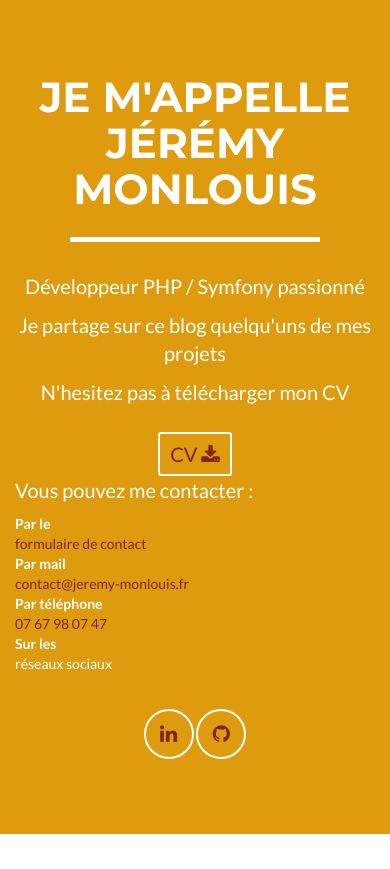
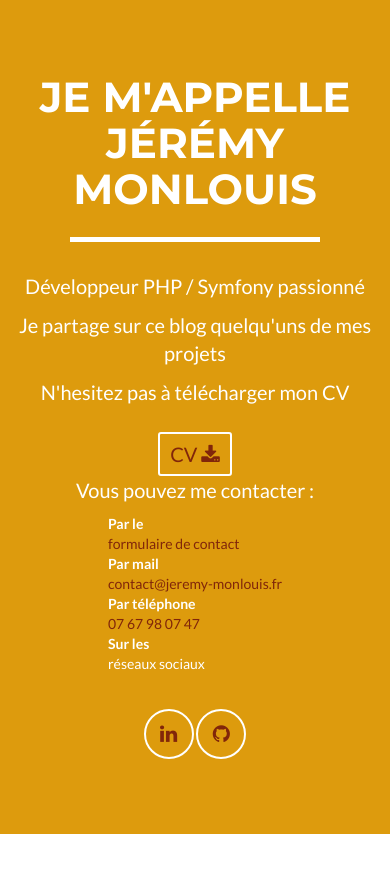
Before and after one commit to jeremymls/blog, a PHP site: template templates/homepage.twig in a window 390 px wide. Shown: the part 1255-2124 px from the top of the page. Run offline with PHP 8.4, Linux system fonts and the light colour scheme; the template is opened without the code that fills it, so the values that code supplies are empty; some libraries are stand-ins or nearby versions.

Commit message:
responsive contact

```diff
--- a/assets/less/custom-style.less
+++ b/assets/less/custom-style.less
@@ -11,4 +11,8 @@
     a, a:focus,a:hover {
         color: @theme-primary;
     }
+    #contactDiv{
+        width: fit-content;
+        margin: auto;
+    }
 }
--- a/templates/homepage.twig
+++ b/templates/homepage.twig
@@ -68,9 +68,10 @@
                         <a href="assets/CV.pdf" target="_blank" class="btn btn-sm btn-outline">CV <i class="fa fa-download"></i></a>
 					</div>
                 </div>
-                <div class="col-lg-4">
+                <div class="col-lg-4 text-center">
                     <p>Vous pouvez me contacter :</p>
-					<dl class="dl-horizontal">
+                    <div id="contactDiv">
+					<dl class="dl-horizontal text-left">
 						<dt>Par le</dt>
 						<dd><a href="#contact">formulaire de contact</a></dd>
 						<dt>Par mail</dt>
@@ -80,6 +81,7 @@
 						<dt>Sur les</dt>
 						<dd>réseaux sociaux</dd>
 					</dl>
+                    </div>
 					<div class="row text-center">
 						<div class="col-auto">
 							<a href="#" class="btn-social btn-outline"><i class="fa fa-fw fa-linkedin"></i></a>
```
Also changed, not shown: assets/css/freelancer.min.css.
